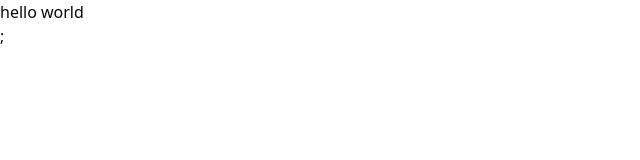
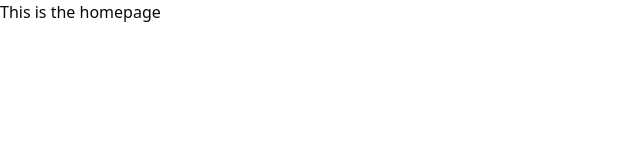
Before and after one commit to simonlearnscoding/starwars-data-list, a React (Vite) app: page / in a window 1280 px wide. Shown: the top 160 px of the page, without its empty margins (0-640 px from the left). Built offline with nearby package versions, Linux system fonts and the light colour scheme.

Commit message:
implement react browser router

```diff
--- a/src/App.tsx
+++ b/src/App.tsx
@@ -1,8 +1,10 @@
+import { Routes, Route } from 'react-router-dom';
+import Home from './pages/Home';
 function App() {
   return (
-    <>
-      <div>hello world</div>;
-    </>
+    <Routes>
+      <Route path="/" element={<Home />} />
+    </Routes>
   );
 }
 
--- a/src/main.tsx
+++ b/src/main.tsx
@@ -6,6 +6,8 @@ import './index.css';
 
 ReactDOM.createRoot(document.getElementById('root')!).render(
   <React.StrictMode>
-    <App />
+    <BrowserRouter>
+      <App />
+    </BrowserRouter>
   </React.StrictMode>,
 );
--- /dev/null
+++ b/src/pages/Home.tsx
@@ -0,0 +1,3 @@
+export default function Home() {
+  return <div className="h-screen w-screen">This is the homepage</div>;
+}
```
Also changed, not shown: 1 other file (tests, documents, lock files or other folders).
